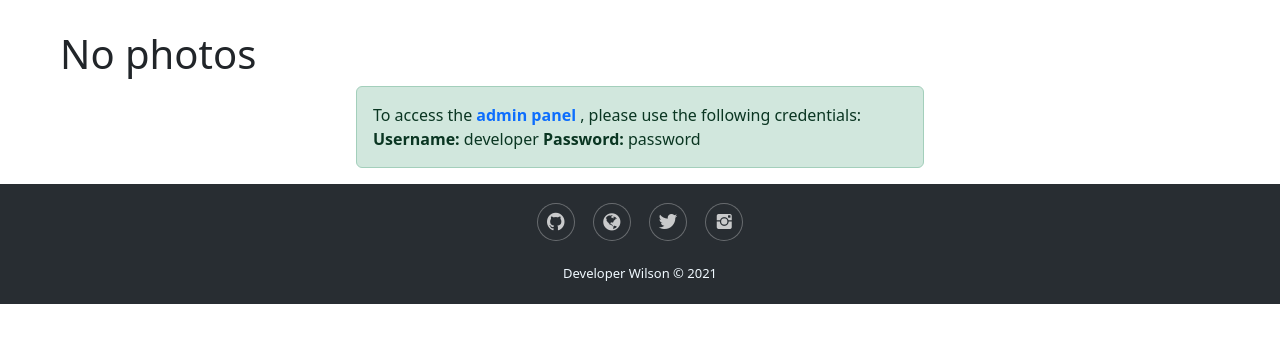
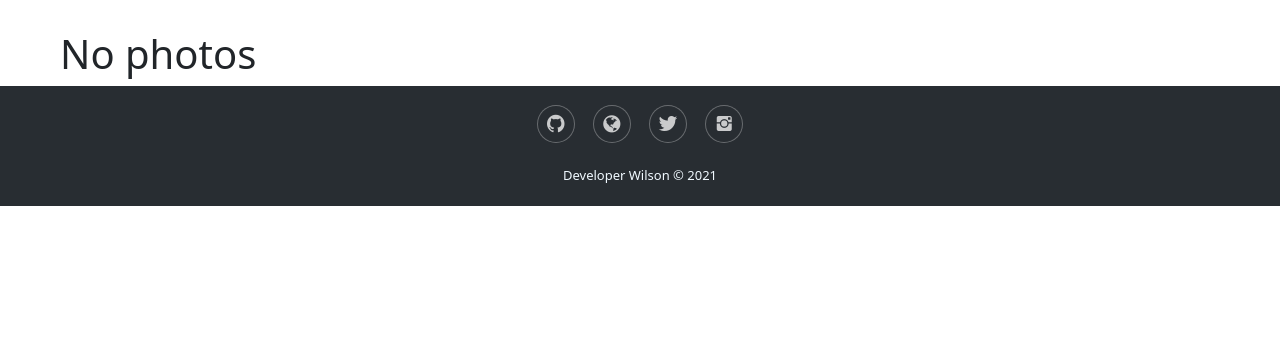
Before and after one commit to WilsonKinyua/personal-gallery, a Django app: page / in a window 1280 px wide. Shown: the part 56-399 px from the top of the page. Run offline with Django 3.2, Linux system fonts and the light colour scheme; data that the repository does not hold is empty; some libraries are stand-ins or nearby versions; some web fonts are replaced.

Commit message:
readme updated with details and screenshots

```diff
--- a/app/templates/index.html
+++ b/app/templates/index.html
@@ -89,14 +89,14 @@
 
         </div>
         <!-- <div class="py-5 text-right"><a href="#" class="btn btn-dark px-5 py-3 text-uppercase">Show me more</a></div> -->
-        <div class="col-md-3"></div>
+        <!-- <div class="col-md-3"></div>
         <div class="col-md-6">
           <div class="alert alert-success" role="alert">
             To access the <a href="/admin"><strong>admin panel</strong></a> , please use the following credentials:
             <strong>Username:</strong> developer
             <strong>Password:</strong> password
           </div>
-        </div>
+        </div> -->
       </div>
     </div>
   </div>
```
Also changed, not shown: README.md (added), 4 other files.
